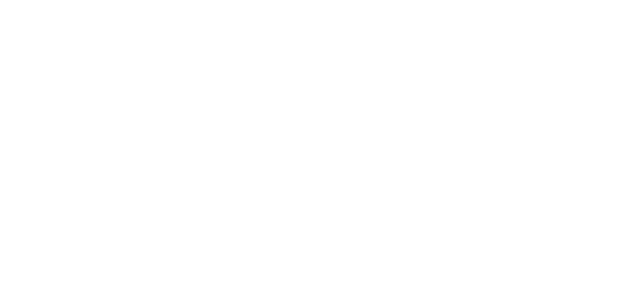
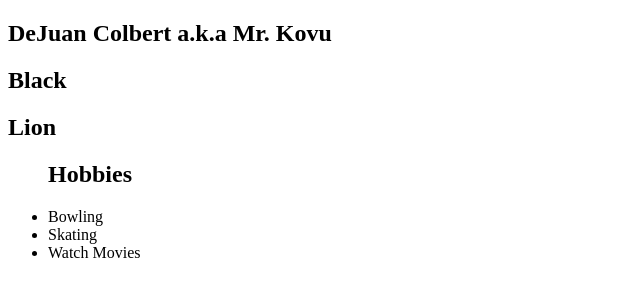
Before and after one commit to MrKovu817/TeamGitExercise, a plain HTML site: page Index.html in a window 1280 px wide. Shown: the whole page, without its empty margins (0-640 px from the left). Drawn offline with Linux system fonts and the light colour scheme.

Commit message:
DeJuan-Profile

```diff
--- a/Index.html
+++ b/Index.html
@@ -7,6 +7,17 @@
     <title>Document</title>
 </head>
 <body>
+    <section class="profile" id="DeJuan">
+    <h1 class="name">DeJuan Colbert a.k.a Mr. Kovu</h1>
+    <h2 class="ranger-color">Black</h2>
+    <h2 class="animal">Lion</h2>
+    <ul class="hobbies">
 
+        <h2>Hobbies</h2>
+        <li>Bowling</li>
+        <li>Skating</li>
+        <li>Watch Movies</li>
+    </ul>
+    </section>
 </body>
 </html>
```
